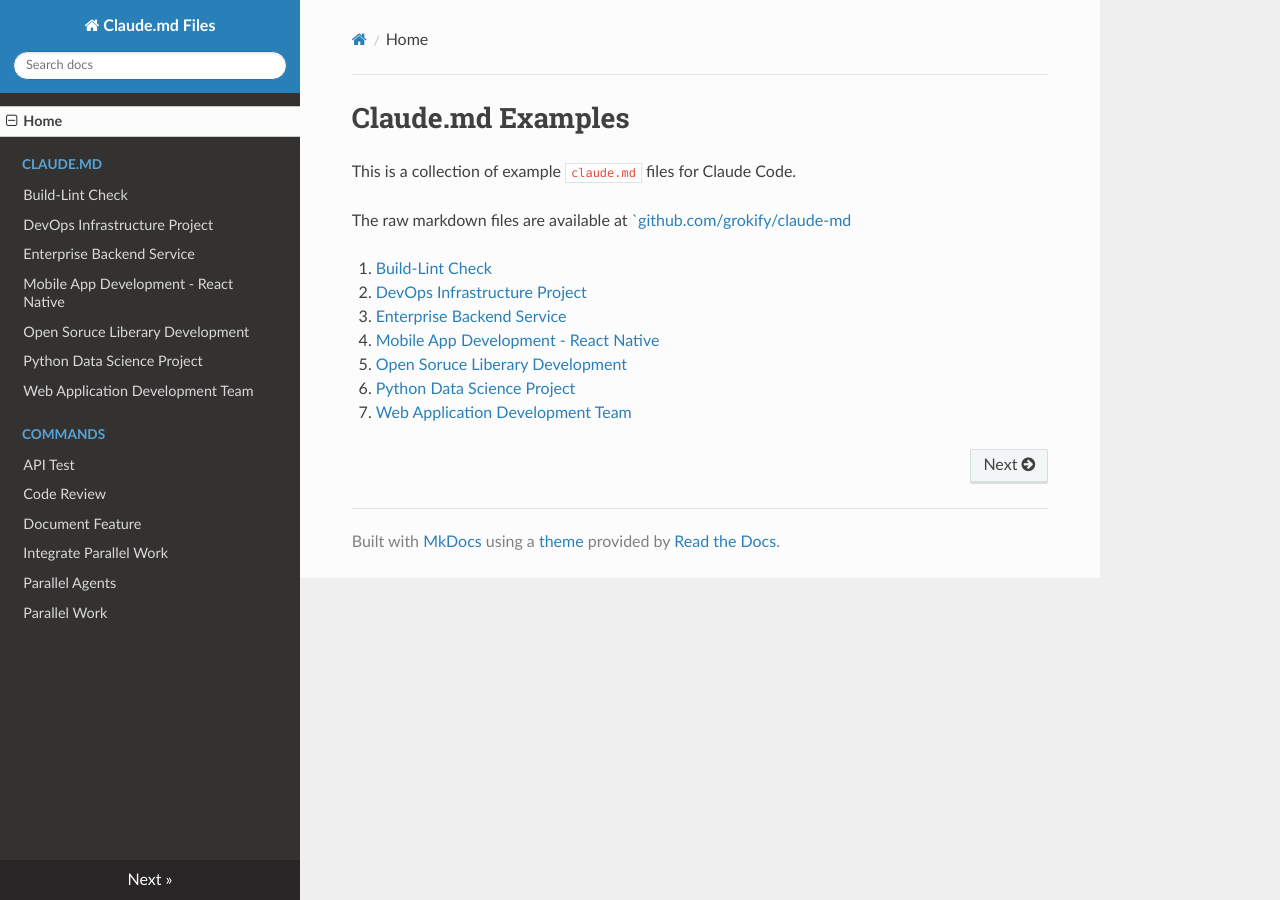
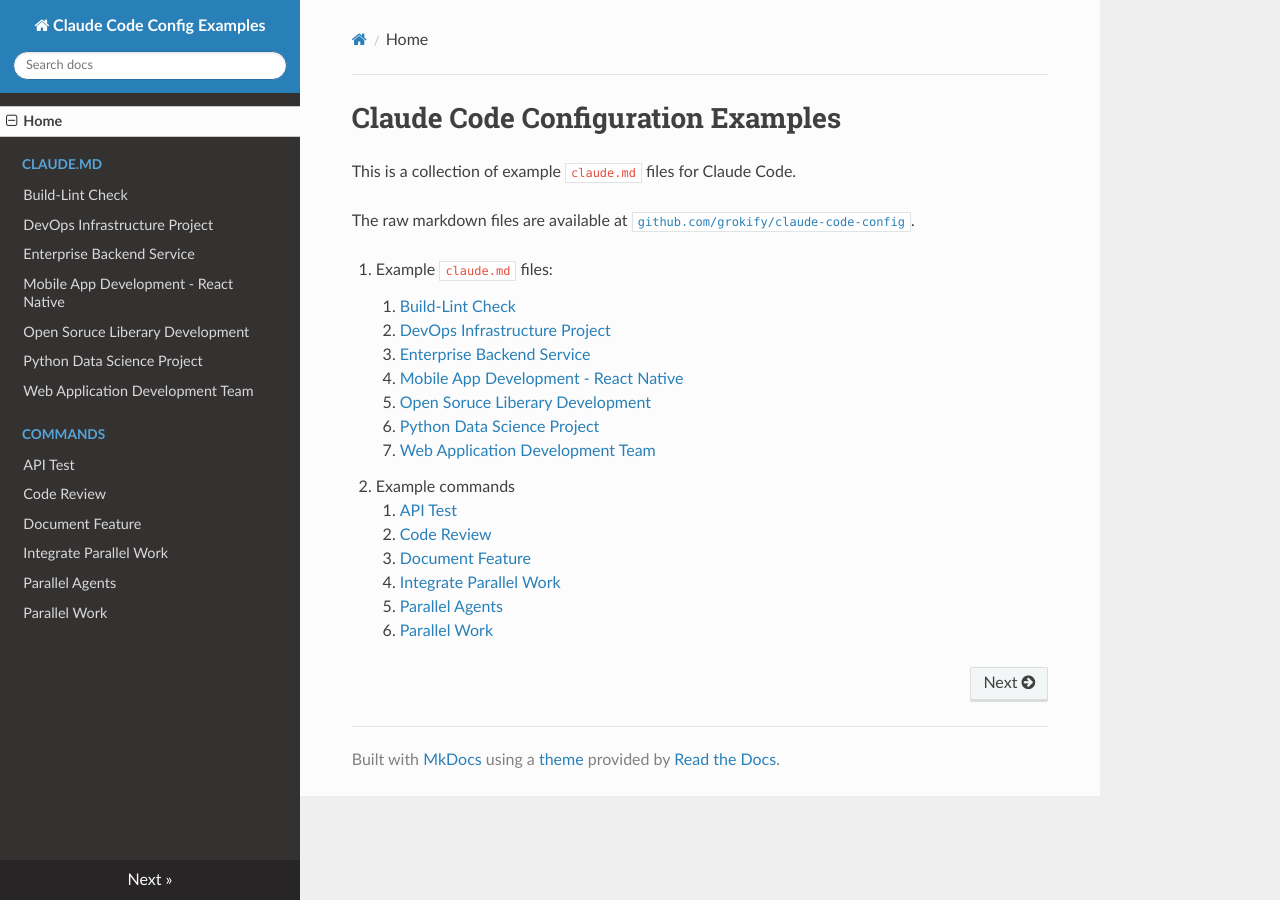
Before and after one commit to grokify/claude-code-config, an MkDocs documentation site: the page built from src/index.md, in a window 1280 px wide. Built offline with MkDocs 1.6.1, drawn with Linux system fonts in a browser that asks for light colours; nearby versions of some CDN libraries.

Commit message:
docs: clean up links

```diff
--- a/mkdocs.yml
+++ b/mkdocs.yml
@@ -1,4 +1,4 @@
-site_name: Claude.md Files
+site_name: Claude Code Config Examples
 docs_dir: src
 theme: readthedocs
 nav:
--- a/src/index.md
+++ b/src/index.md
@@ -1,13 +1,21 @@
-# Claude.md Examples
+# Claude Code Configuration Examples
 
 This is a collection of example `claude.md` files for Claude Code.
 
-The raw markdown files are available at [`github.com/grokify/claude-md](https://github.com/grokify/claude-md)
+The raw markdown files are available at [`github.com/grokify/claude-code-config`](https://github.com/grokify/claude-code-config).
 
-1. [Build-Lint Check](claude_build-lint-check/)
-1. [DevOps Infrastructure Project](claude_devops-infrastructure-project/)
-1. [Enterprise Backend Service](claude_enterprise-backend-service/)
-1. [Mobile App Development - React Native](claude_mobile-app-development-react-native/)
-1. [Open Soruce Liberary Development](claude_open-source-library-development/)
-1. [Python Data Science Project](claude_python-data-science-project/)
-1. [Web Application Development Team](claude_web-application-development-team/)
+1. Example `claude.md` files:
+    1. [Build-Lint Check](claude.md/claude_build-lint-check/)
+    1. [DevOps Infrastructure Project](claude.md/claude_devops-infrastructure-project/)
+    1. [Enterprise Backend Service](claude.md/claude_enterprise-backend-service/)
+    1. [Mobile App Development - React Native](claude.md/claude_mobile-app-development-react-native/)
+    1. [Open Soruce Liberary Development](claude.md/claude_open-source-library-development/)
+    1. [Python Data Science Project](claude.md/claude_python-data-science-project/)
+    1. [Web Application Development Team](claude.md/claude_web-application-development-team/)
+1. Example commands
+    1. [API Test](commands/api-test/)
+    1. [Code Review](commands/code-review/)
+    1. [Document Feature](commands/document-feature/)
+    1. [Integrate Parallel Work](commands/integrate-parallel-work/)
+    1. [Parallel Agents](commands/parallel-agents/)
+    1. [Parallel Work](commands/parallel-work/)
```
Also changed, not shown: README.md (+4 -4 lines).
